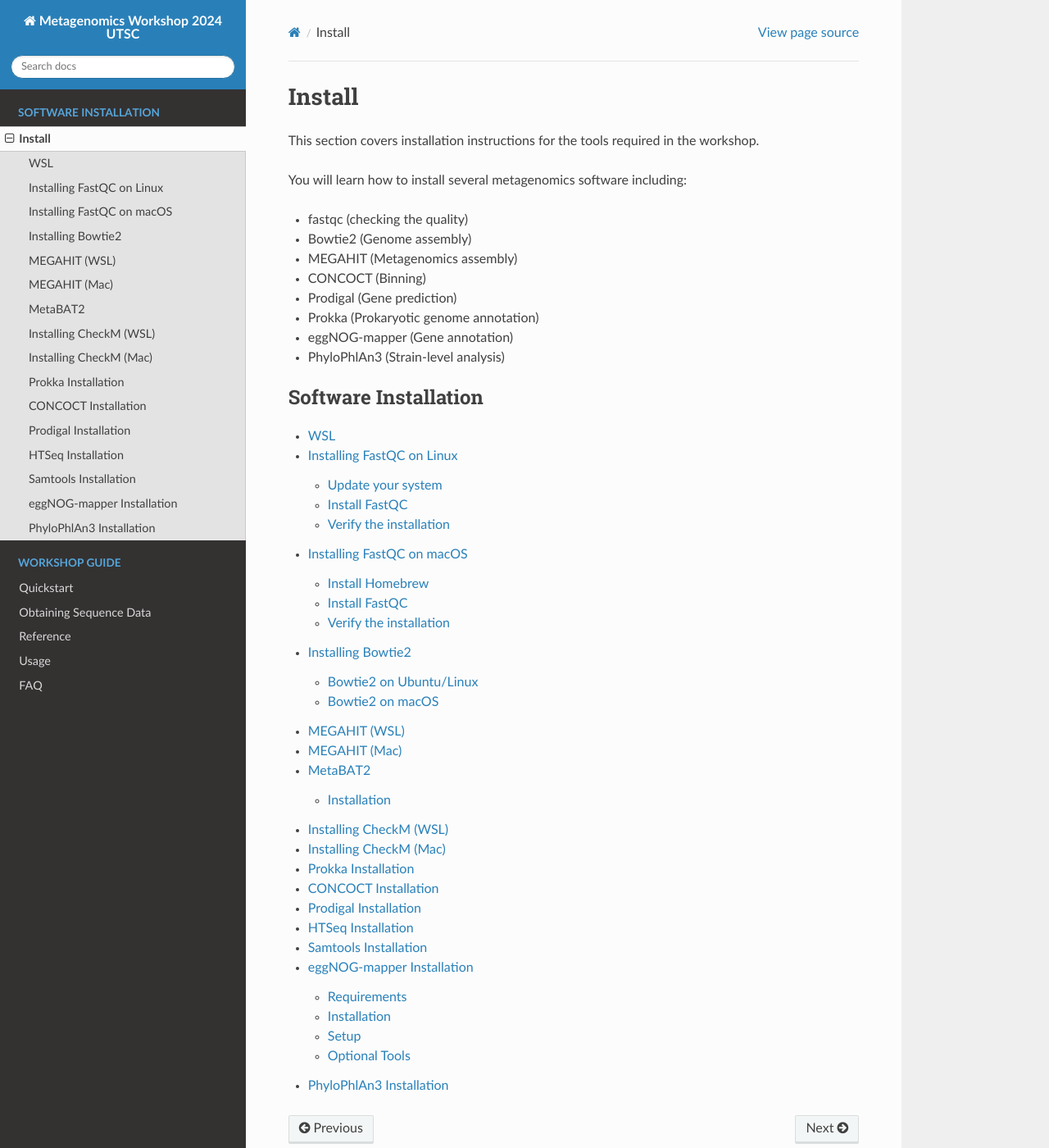
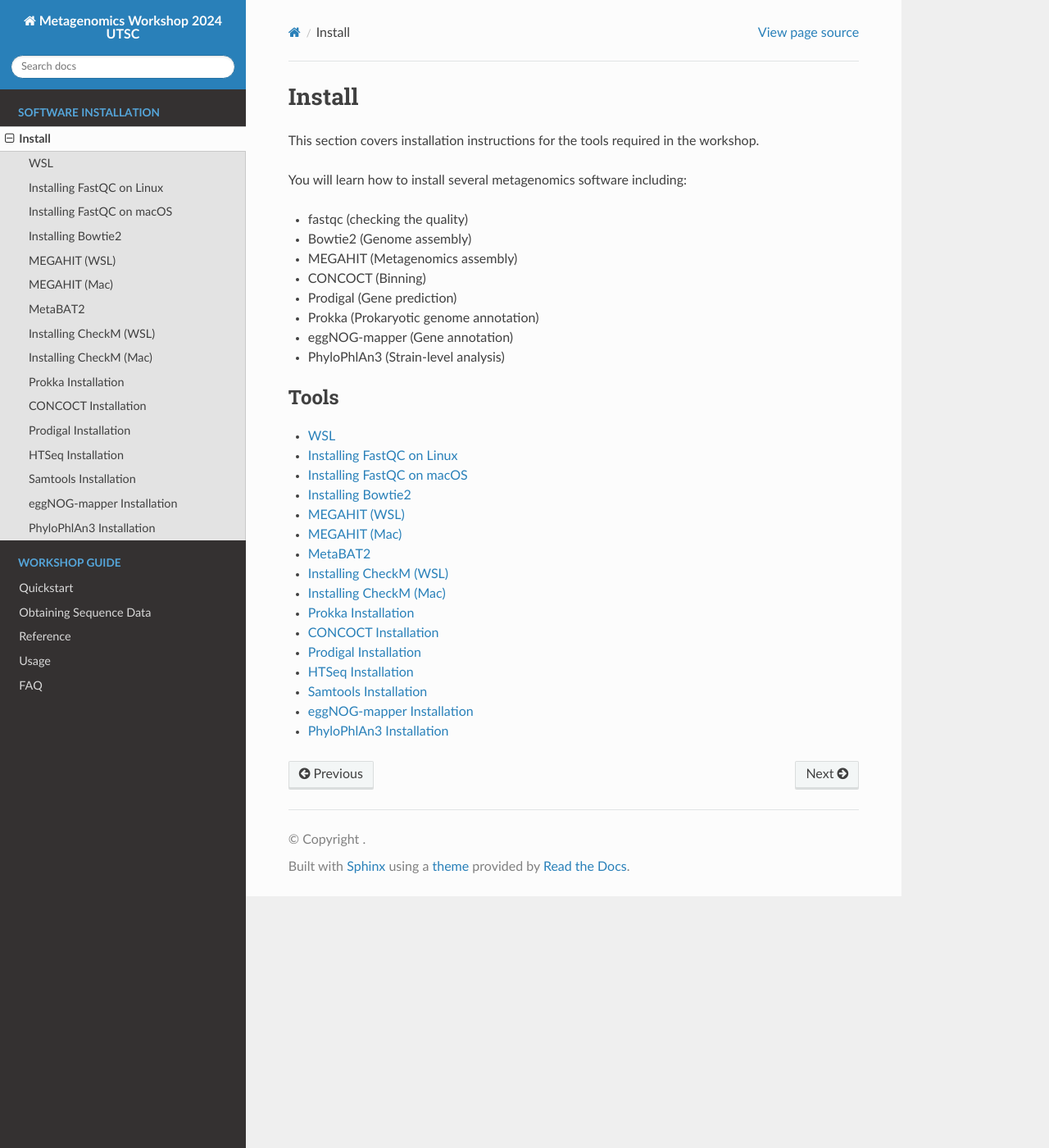
Before and after one commit to javad30/metagenomics-workshop-2024-UTSC, a Sphinx documentation site: the page built from docs/source/install/index.rst, in a window 1280 px wide and 1400 px high. Shown: the whole window at 82% size. Built offline with Sphinx 7.4.7 and the Read the Docs theme 3.1.0, drawn with Linux system fonts in a browser that asks for light colours.

```diff
--- a/docs/source/install/index.rst
+++ b/docs/source/install/index.rst
@@ -18,8 +18,8 @@ You will learn how to install several metagenomics software including:
 - PhyloPhlAn3 (Strain-level analysis)
 
 .. toctree::
-   :maxdepth: 2
-   :caption: Software Installation
+   :maxdepth: 1
+   :caption: Tools
 
    wsl
    fastqc
```
